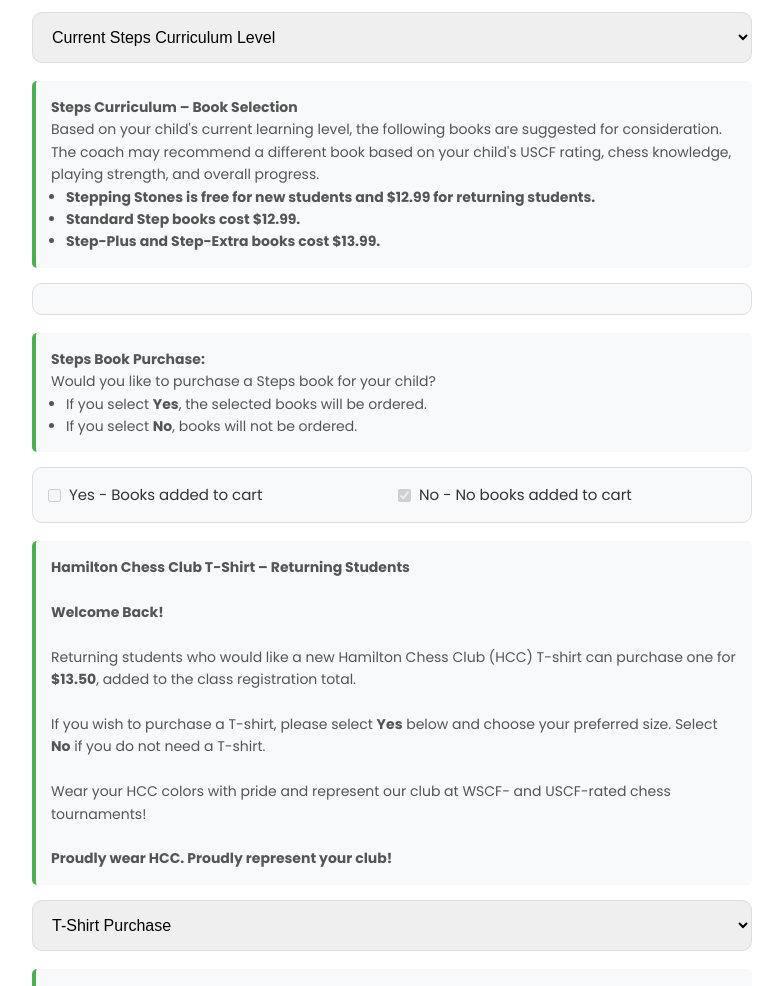
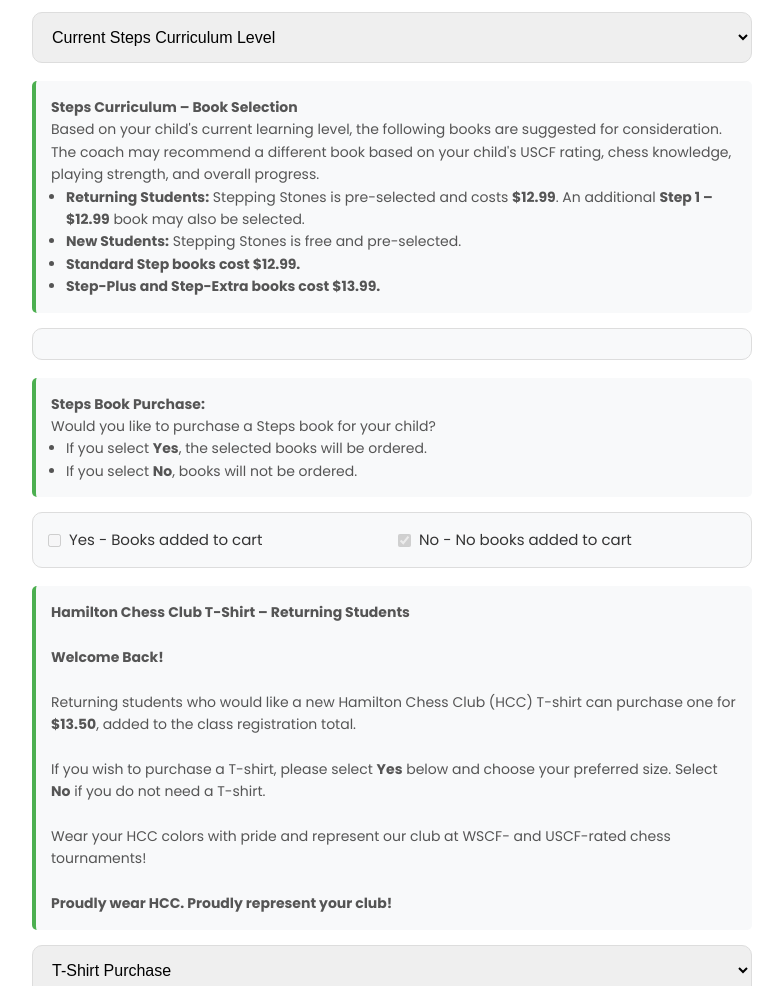
Before and after one commit to HCChessClub1620/hcc-chess-website, a plain HTML site: page pages/register/index.html in a window 1280 px wide. Shown: the part 1942-2928 px from the top of the page, without its empty margins (248-1031 px from the left). Drawn offline with Linux system fonts and the light colour scheme.

Commit message:
Update Stepping Stones book pricing
Co-authored-by: Copilot <223556219+Copilot@users.noreply.github.com>

```diff
--- a/js/main.js
+++ b/js/main.js
@@ -509,6 +509,14 @@ document.addEventListener("DOMContentLoaded", () => {
       }
     };
 
+    const updateSteppingStonesPrice = () => {
+      if (stepsCurriculumSelect?.value !== "Stepping Stones") return;
+      const priceElement = document.getElementById("stepping-stones-price");
+      if (!priceElement) return;
+      const price = studentTypeSelect?.value === "New Student" ? "$0.00" : "$12.99";
+      priceElement.textContent = `• Stepping Stones – ${price}`;
+    };
+
     const updateVisibleBooks = (curriculumLevel) => {
       const needsCoach = curriculumLevel === "Not Sure - Contact Coach";
       const coachRecommendation = document.getElementById("book-coach-recommendation");
@@ -549,7 +557,7 @@ document.addEventListener("DOMContentLoaded", () => {
 
       if (messageContainer) {
         const messageMap = {
-          "Stepping Stones": '<p><strong>Steps Book Selection – Stepping Stones</strong><br /><br />Stepping Stones has been pre-selected. It is <strong>free for new students</strong> and costs <strong>$12.99 for returning students</strong>.<br /><br />You may also select an additional book:<br /><br /><strong>• Step 1 – $12.99</strong><br /><br /><strong>Coach\'s Recommendation:</strong> The coach will recommend the most appropriate book based on your child\'s USCF rating, chess knowledge, playing strength, and overall progress.</p>',
+          "Stepping Stones": '<p><strong>Steps Book Selection – Stepping Stones</strong><br /><br />Stepping Stones has been pre-selected. It is <strong>free for new students</strong> and costs <strong>$12.99 for returning students</strong>.<br /><br />You may also select an additional book:<br /><br /><strong id="stepping-stones-price">• Stepping Stones – $12.99</strong><br /><strong>• Step 1 – $12.99</strong><br /><br /><strong>Coach\'s Recommendation:</strong> The coach will recommend the most appropriate book based on your child\'s USCF rating, chess knowledge, playing strength, and overall progress.</p>',
 
           "Step 1": '<p><strong>Steps Book Selection – Step 1</strong><br /><br />Step 1 is the suggested book based on your child\'s current learning level.<br /><br />You may choose to purchase any of the following books:<br /><br /><strong>• Step 1 – $12.99 (Suggested)</strong><br /><strong>• Step 1 – Plus – $13.99</strong><br /><strong>• Step 1 – Extra – $13.99</strong><br /><br /><strong>Coach\'s Recommendation:</strong> The coach will recommend the most appropriate book based on your child\'s USCF rating, chess knowledge, playing strength, and overall progress.</p>',
 
@@ -563,6 +571,7 @@ document.addEventListener("DOMContentLoaded", () => {
         };
 
         messageContainer.innerHTML = messageMap[curriculumLevel] || defaultBooksMessage;
+        updateSteppingStonesPrice();
       }
 
       const defaultBookMap = {
@@ -597,7 +606,10 @@ document.addEventListener("DOMContentLoaded", () => {
         updatePurchaseChoice();
       });
     }
-    studentTypeSelect?.addEventListener("change", () => updatePurchaseChoice(true));
+    studentTypeSelect?.addEventListener("change", () => {
+      updateSteppingStonesPrice();
+      updatePurchaseChoice(true);
+    });
     recommendedBooksCheckboxes.forEach((checkbox) => {
       checkbox.addEventListener("change", () => updatePurchaseChoice(true));
     });
--- a/pages/register/index.html
+++ b/pages/register/index.html
@@ -99,7 +99,8 @@
               <div id="booksMessageContainer" class="consent-note">
                 <p><strong>Steps Curriculum – Book Selection</strong><br />Based on your child's current learning level, the following books are suggested for consideration. The coach may recommend a different book based on your child's USCF rating, chess knowledge, playing strength, and overall progress.</p>
                 <ul>
-                  <li><strong>Stepping Stones is free for new students and $12.99 for returning students.</strong></li>
+                  <li><strong>Returning Students:</strong> Stepping Stones is pre-selected and costs <strong>$12.99</strong>. An additional <strong>Step 1 – $12.99</strong> book may also be selected.</li>
+                  <li><strong>New Students:</strong> Stepping Stones is free and pre-selected.</li>
                   <li><strong>Standard Step books cost $12.99.</strong></li>
                   <li><strong>Step-Plus and Step-Extra books cost $13.99.</strong></li>
                 </ul>
```
